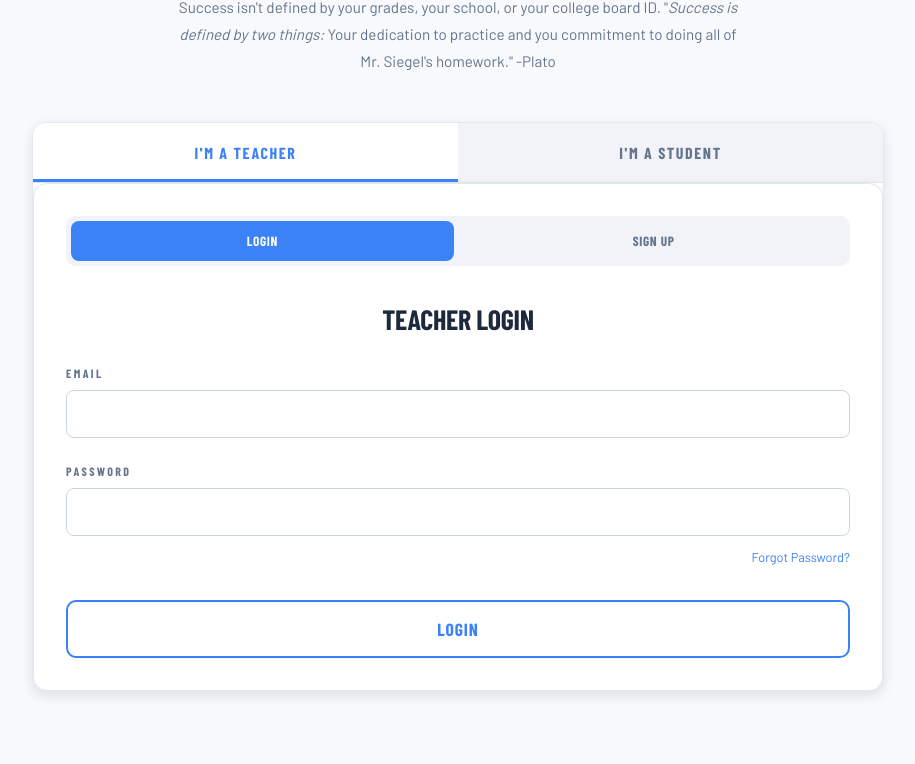
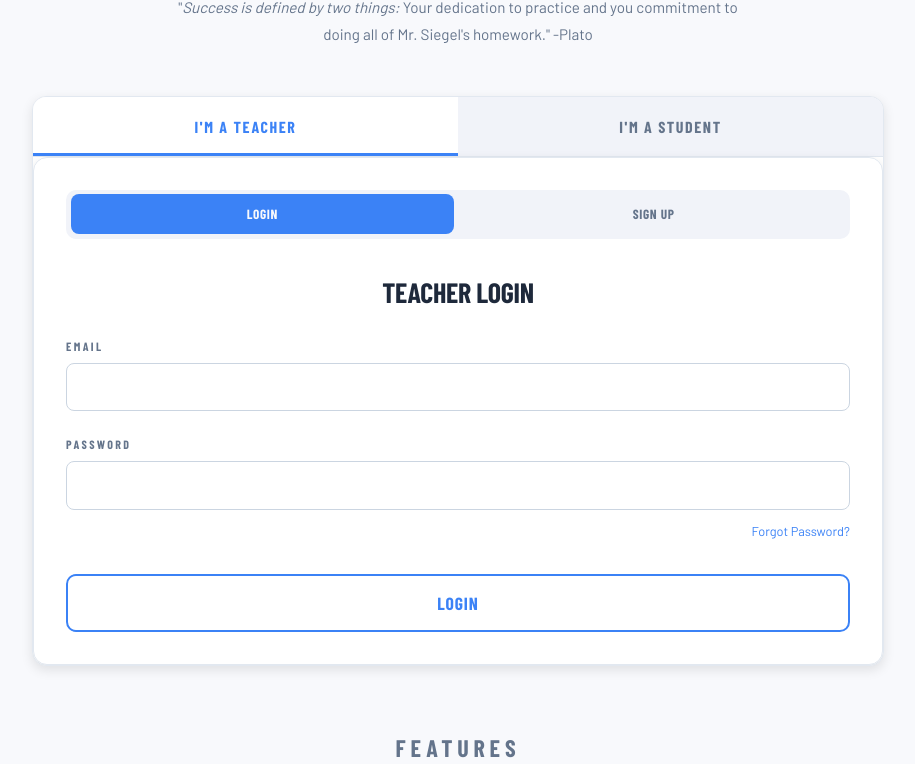
Before and after one commit to UpygeoSiegel/ap-csp-mastery, a website: page public/index.html in a window 1280 px wide. Shown: the part 336-1100 px from the top of the page, without its empty margins (182-1097 px from the left). Drawn offline with nearby package versions, Linux system fonts and the light colour scheme; no server answers; a web font is replaced by a local one.

Commit message:
main page

```diff
--- a/public/index.html
+++ b/public/index.html
@@ -20,7 +20,6 @@
             <div class="hero-section">
                 <h2>Master AP CSP</h2>
                 <p class="manifesto" style="max-width: 560px; margin: 0 auto; line-height: 1.75; color: var(--muted); font-size: 0.95rem;">
-                    Success isn't defined by your grades, your school, or your college board ID.
                     "<em>Success is defined by two things:</em> Your dedication to practice and you commitment to doing all of Mr. Siegel's homework."
                     -Plato
                 </p>
```
